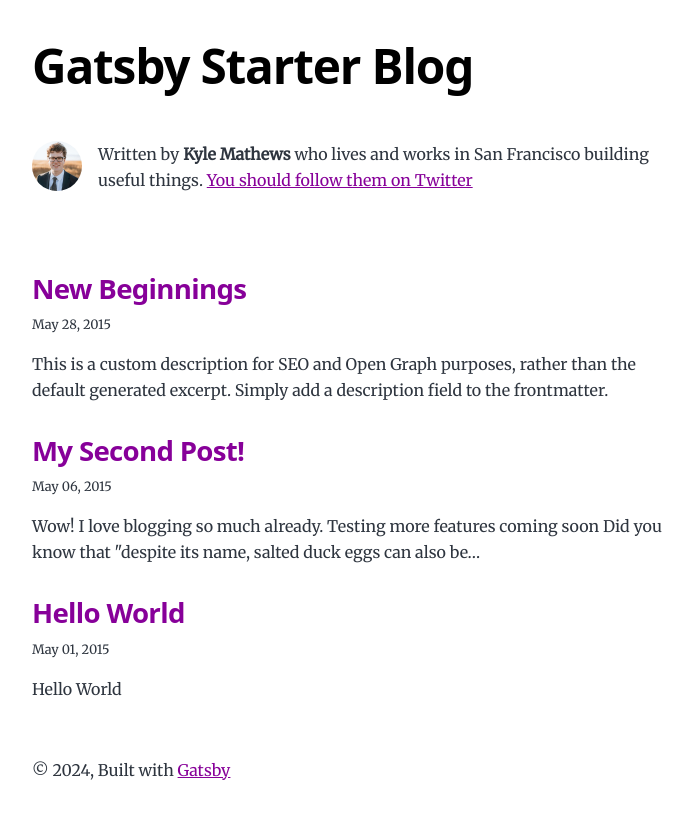
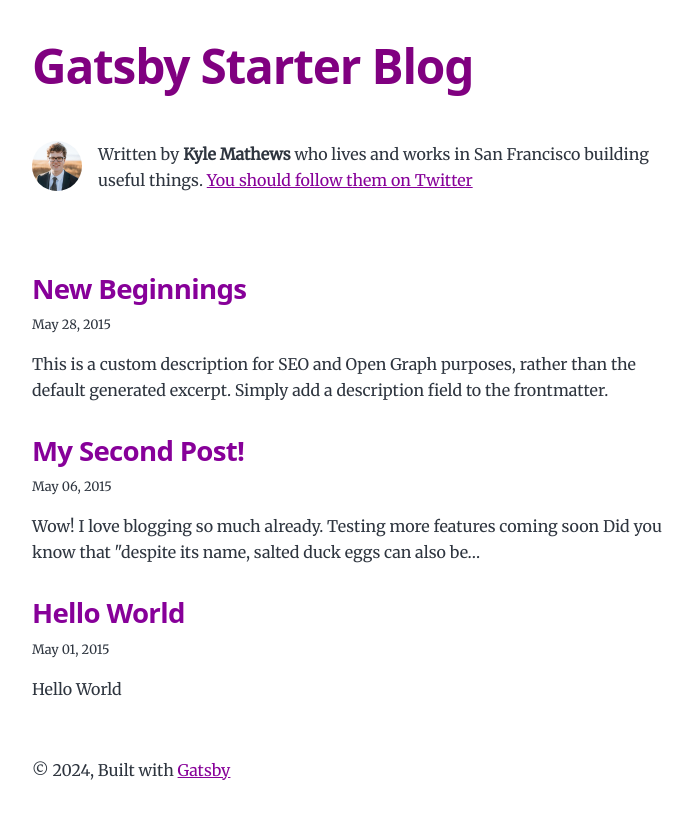
Before and after one commit to lacric/gatsby, a Gatsby site: page / in a window 1280 px wide. Shown: the whole page, without its empty margins (292-985 px from the left). Built offline with nearby package versions, Linux system fonts and the light colour scheme; Gatsby itself is replaced by a stand-in of ours.

Commit message:
Update style.css

```diff
--- a/src/style.css
+++ b/src/style.css
@@ -55,8 +55,8 @@
   --color-primary: #870099;
   --color-text: #2e353f;
   --color-text-light: #4f5969;
-  --color-heading: #1a202c;
-  --color-heading-black: black;
+  --color-heading: #41778a;
+  --color-heading-black: purple;
   --color-accent: #d1dce5;
 }
 
```
